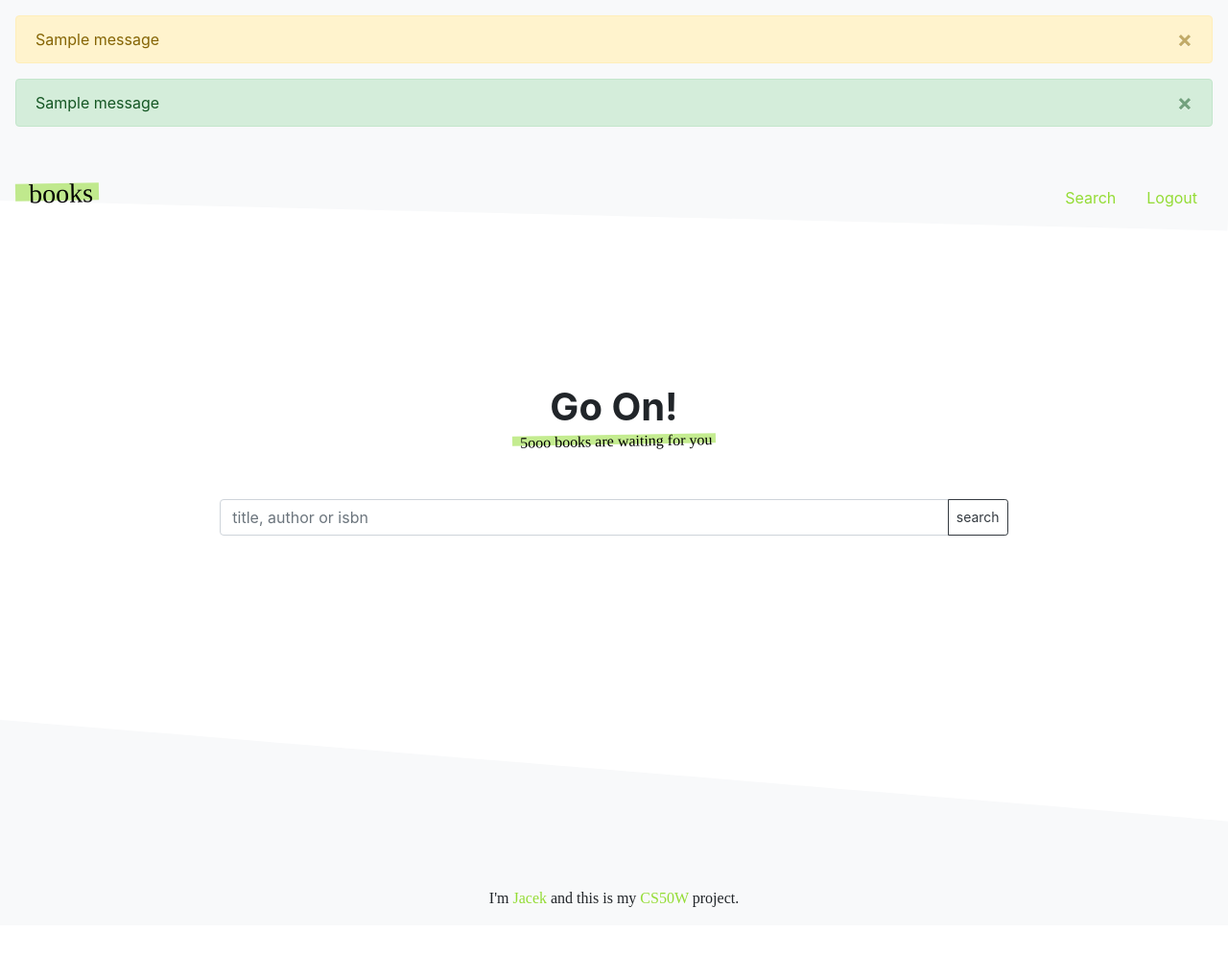
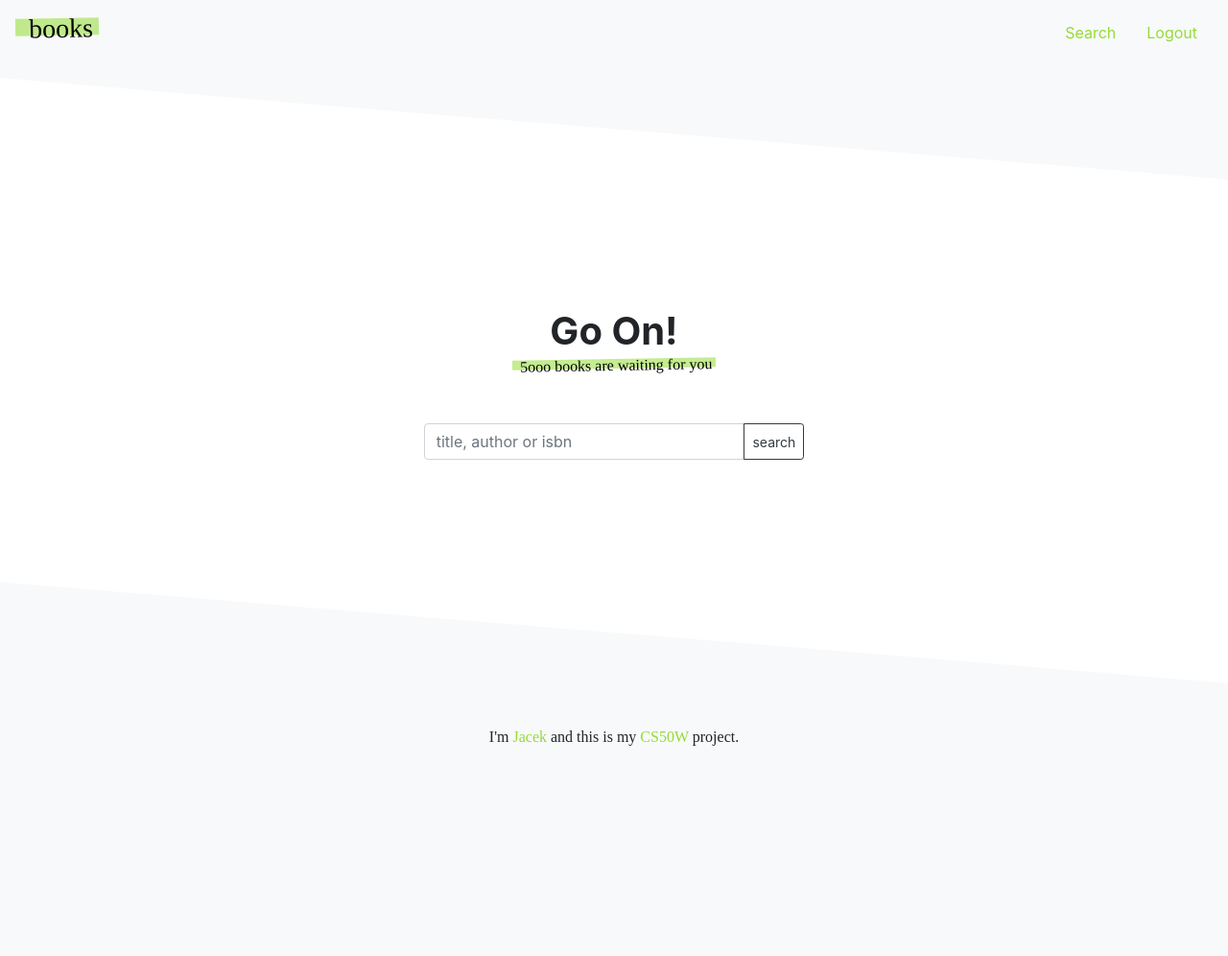
Before and after one commit to jtertil/CS50W-jt-project1, a Flask app: page /search in a window 1280 px wide. Shown: the whole page at 96% size. After the commit the page ends 777 px from the top, so only its background shows below. Run offline with Flask 2, Linux system fonts and the light colour scheme; the visitor is signed in with stand-in values (Sample User, id 1); one stand-in notice (Sample message) is shown; some libraries are stand-ins or nearby versions; some web fonts are replaced.

Commit message:
bootstrap frontend refactor [WIP]

```diff
--- a/templates/base.html
+++ b/templates/base.html
@@ -57,6 +57,14 @@
   color: #94dc358c;
   }
 
+  .navbar{
+    height: 4em;
+   }
+
+   footer{
+    height: 4em;
+   }
+
   </style>
 
   {% block styles %}
@@ -67,39 +75,11 @@
 </head>
 
 
-<div class="p-3 bg-light">
-  <!-- alerts -->
-  {% with alerts = get_flashed_messages(category_filter=["alert"]) %}
-  {% if alerts %}
-  {% for alert in alerts %}
-  <div class="alert alert-warning alert-dismissible fade show" role="alert">
-    {{alert}}
-    <button type="button" class="close" data-dismiss="alert" aria-label="Close">
-      <span aria-hidden="true">&times;</span>
-    </button>
-  </div>
-  {% endfor %}
-  {% endif %}
-  {% endwith %}
+<body>
+<div class="container-fluid min-vh-100 p-0 m-0 d-flex flex-column justify-content-between" style="background-image: url({{ url_for('static', filename='img/bkg.svg') }}); background-size: cover;">
 
-  {% with alerts = get_flashed_messages(category_filter=["success"]) %}
-  {% if alerts %}
-  {% for alert in alerts %}
-
-  <div class="alert alert-success alert-dismissible fade show" role="alert">
-    {{alert | safe}}
-    <button type="button" class="close" data-dismiss="alert" aria-label="Close">
-      <span aria-hidden="true">&times;</span>
-    </button>
-  </div>
-  {% endfor %}
-  {% endif %}
-  {% endwith %}
-  </div>
-
-<body>
   <!-- navbar -->
-<nav class="navbar navbar-light bg-light" style="height: 5vh !important; padding-top: 2vh;">
+  <nav class="navbar navbar-light bg-light sticky-top">
     <a class="navbar-brand" href="/"><h3 class="font-serif"><mark>books</mark></h3></a>
     <ul class="nav justify-content-end">
       {% if session['user'] %}
@@ -120,16 +100,19 @@
     </ul>
   </nav>
 
-
+  <section class="m-0 p-0">
     {% block content %}
     {% endblock %}
+  </section>
 
-<div class="bg-light sticky-bottom d-flex" style="height: 5vh !important;">
-  <p class="text-center pb-5 m-auto font-serif">
+
+  <footer class="bg-light d-flex">
+    <p class="text-center m-auto font-serif">
       I'm <a href="#">Jacek</a> and this is my <a href="#">CS50W</a> project.
     </p>
+  </footer>
+
 </div>
-
 <!-- jQuery first, then Popper.js, then Bootstrap JS -->
 <script src="https://code.jquery.com/jquery-3.3.1.slim.min.js"
         integrity="sha384-q8i/X+965DzO0rT7abK41JStQIAqVgRVzpbzo5smXKp4YfRvH+8abtTE1Pi6jizo"
--- a/templates/search.html
+++ b/templates/search.html
@@ -2,11 +2,9 @@
 {% from "_formhelpers.html" import nolabel_field %}
 
 {% block content %}
-<section class="section-border border-primary">
-  <div class="d-flex flex-column">
-    <div class="row align-items-center justify-content-center no-gutters"  style="min-height: 90vh !important; background-image: url({{ url_for('static', filename='img/bkg.svg') }}); background-size: cover; background-repeat: no-repeat;">
-      <div class="col-12 col-lg-8">
-        <div class="min-vh-100 d-flex flex-column justify-content-center p-3" style="margin-top: -20%">
+
+ <div class="row justify-content-center p-0 m-0">
+  <div class="col-11 col-md-8 col-lg-6 col-xl-4 d-flex flex-column justify-content-center">
 
     <!-- Heading -->
     <h1 class="mb-0 font-weight-bold text-center">
@@ -29,6 +27,7 @@
           <button class="btn btn-outline-dark btn-sm" type="submit">search</button>
         </div>
       </div>
+
     </form>
 
     {% if results and not results[0] and not results[1] %}
@@ -38,21 +37,21 @@
     {% endif %}
 
   </div>
+ </div> <!-- search form row -->
+
 
   <!-- Results -->
   {% if results[0] or results[1] %}
-        <div id="results" class="min-vh-100 p-3">
-          <div id="results-books" class=" d-flex flex-column justify-content-around">
+  <div id="results" class="container">
+   <div class="row justify-content-center p-0 m-0">
+      <div id="results-books" class="w-100 d-flex flex-column justify-content-around">
         {% if results[0] %}
+        <!-- Books -->
         <div class="m-5">
-                <!-- Books -->
-                <h1 class="mb-0 font-weight-bold text-center">
-                  books results
-                </h1>
+          <h1 class="mb-0 mt-5 font-weight-bold text-center">books results</h1>
           <p class="mb-5 text-center font-serif">
             <mark>click details for more info</mark>
           </p>
-                <hr>
         </div>
 
         {% for r in results[0] %}
@@ -69,18 +68,19 @@
         {% endfor %}
         {% endif %}
       </div>
+   </div> <!--results books row-->
 
-          <div id="results-authors" class=" d-flex flex-column justify-content-around">
+  <div class="row justify-content-center p-0 m-0">
+    <div id="results-authors" class="w-100 d-flex flex-column justify-content-around">
       <div class="m-5">
       {% if results[1] %}
        <!-- Authors -->
-                <h1 class="mb-0 font-weight-bold text-center">
+        <h1 class="mb-0 mt-5 font-weight-bold text-center">
           authors results
         </h1>
         <p class="mb-5 text-center font-serif">
           <mark>click details to check author books</mark>
         </p>
-                <hr>
       </div>
 
       <div class="d-flex flex-wrap justify-content-around">
@@ -93,16 +93,11 @@
           </div>
         </div>
         {% endfor %}
-
        </div>
-
       </div>
       {% endif %}
-          </div>
+  </div> <!--results authors row-->
+
+</div> <!-- results  container-->
 {% endif %}
-        </div>
-      </div> <!-- /  -->
-    </div> <!-- / .row -->
-  </div> <!-- / .container -->
-</section>
 {% endblock %}
```
Also changed, not shown: templates/book.html (+3 -12 lines), templates/index.html (+1 -8 lines), templates/login.html (+4 -9 lines), templates/register.html (+6 -8 lines), static/img/bkg.svg. Lines whose indentation alone changed are shown as unchanged.
